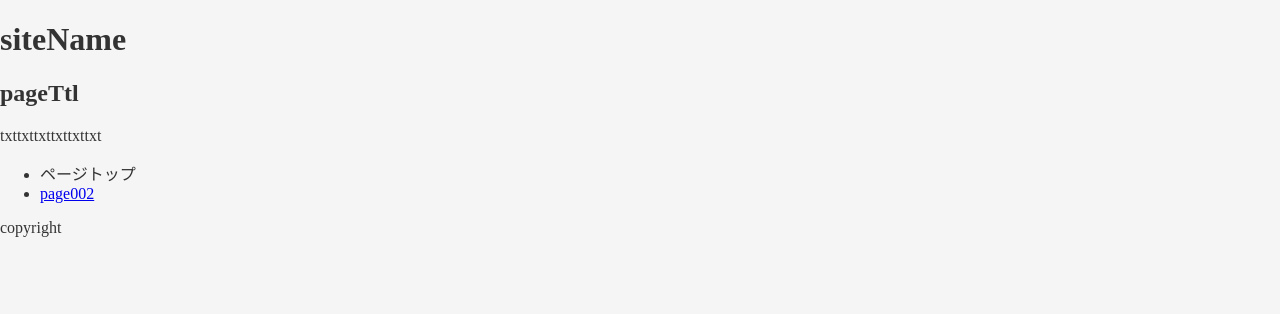
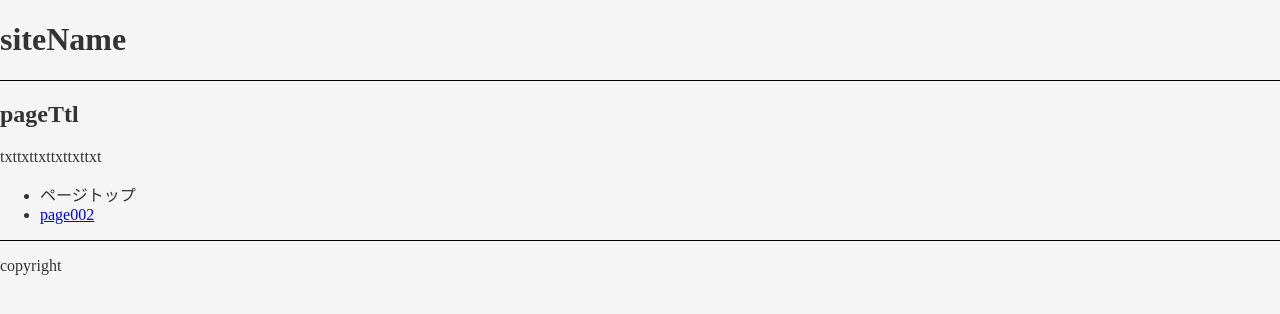
Before and after one commit to akh40/gittest, a plain HTML site: page index.html in a window 1280 px wide. Drawn offline with Linux system fonts and the light colour scheme.

Commit message:
headerとfooterのcss追加

```diff
--- a/cmn/css/cmn.css
+++ b/cmn/css/cmn.css
@@ -1,3 +1,5 @@
 @charset "utf-8";
 
 body{margin: 0; padding: 0; font-size: 100%; background:#f5f5f5; color:#333;}
+header{width: 100%; border-bottom: 1px solid #000;}
+footer{width: 100%; border-top: 1px solid #000;}
```
